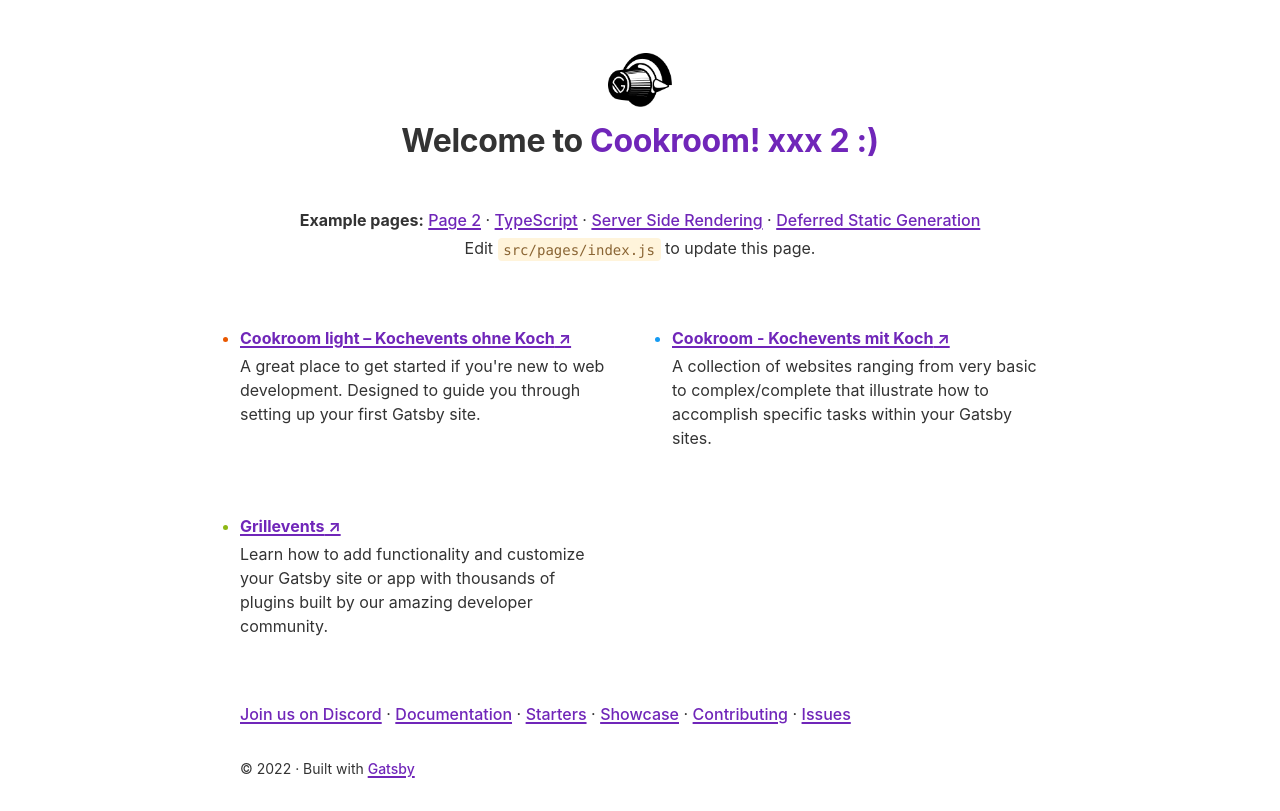
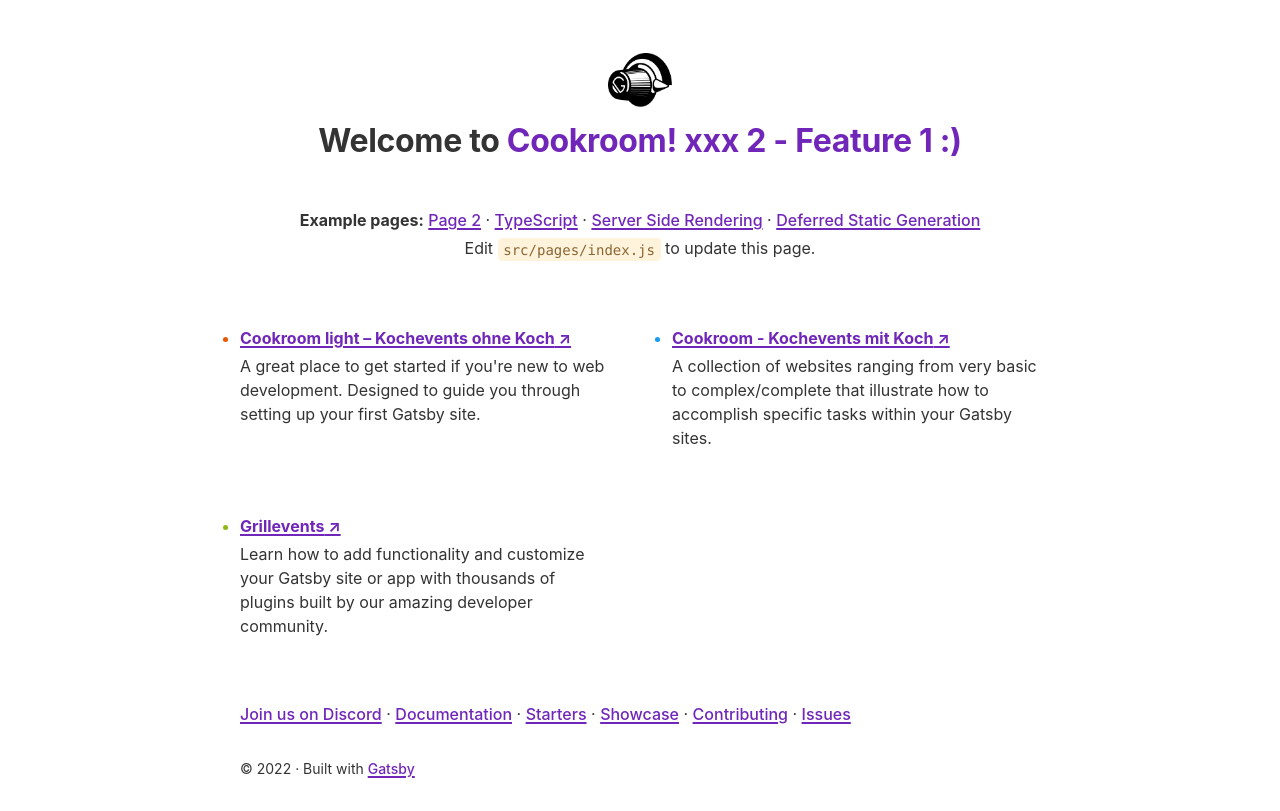
Before and after one commit to sashion/cookroom-gatsby, a Gatsby site: page / in a window 1280 px wide. Shown: the part 48-859 px from the top of the page. Built offline with nearby package versions, Linux system fonts and the light colour scheme; Gatsby itself is replaced by a stand-in of ours.

Commit message:
i am feature 1 headline

```diff
--- a/src/pages/index.js
+++ b/src/pages/index.js
@@ -77,7 +77,7 @@
         style={{ marginBottom: `var(--space-3)` }}
       />
       <h1>
-        Welcome to <b>Cookroom! xxx 2 :)</b>
+        Welcome to <b>Cookroom! xxx 2 - Feature 1 :)</b>
       </h1>
       <p className={styles.intro}>
         <b>Example pages:</b>{" "}
```
